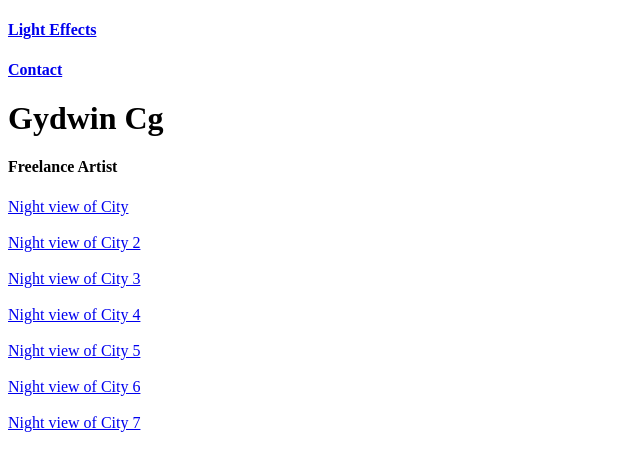
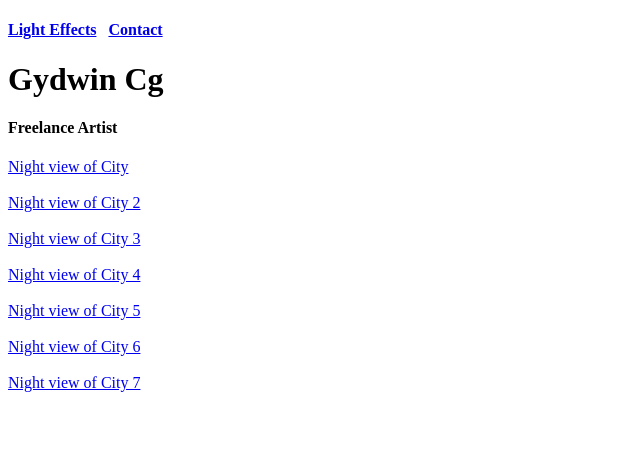
Before and after one commit to simlan2020/art_in_folio, a plain HTML site: page index.html in a window 1280 px wide. Shown: the whole page, without its empty margins (0-640 px from the left). Drawn offline with Linux system fonts and the light colour scheme.

Commit message:
Update index.html

```diff
--- a/index.html
+++ b/index.html
@@ -14,8 +14,7 @@
 <body>
 <!-- the content of your page goes here-->
 
-<h4><a href="./2016.html">Light Effects</a><h4>
-<h4><a href="./contact.html">Contact</a><h4>
+<h4><a href="./2016.html">Light Effects</a> &nbsp; <a href="./contact.html">Contact</a><h4>
 
 
 <h1> Gydwin Cg </h1>
```
